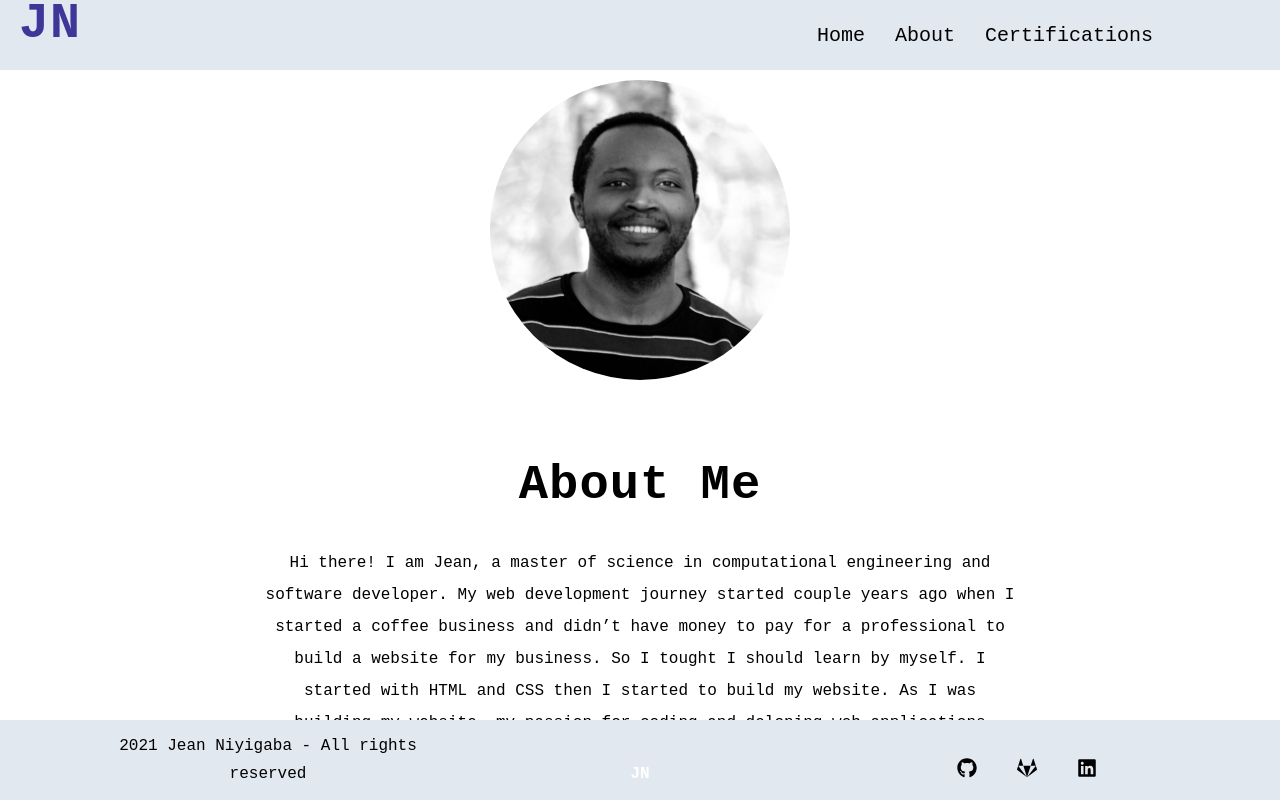
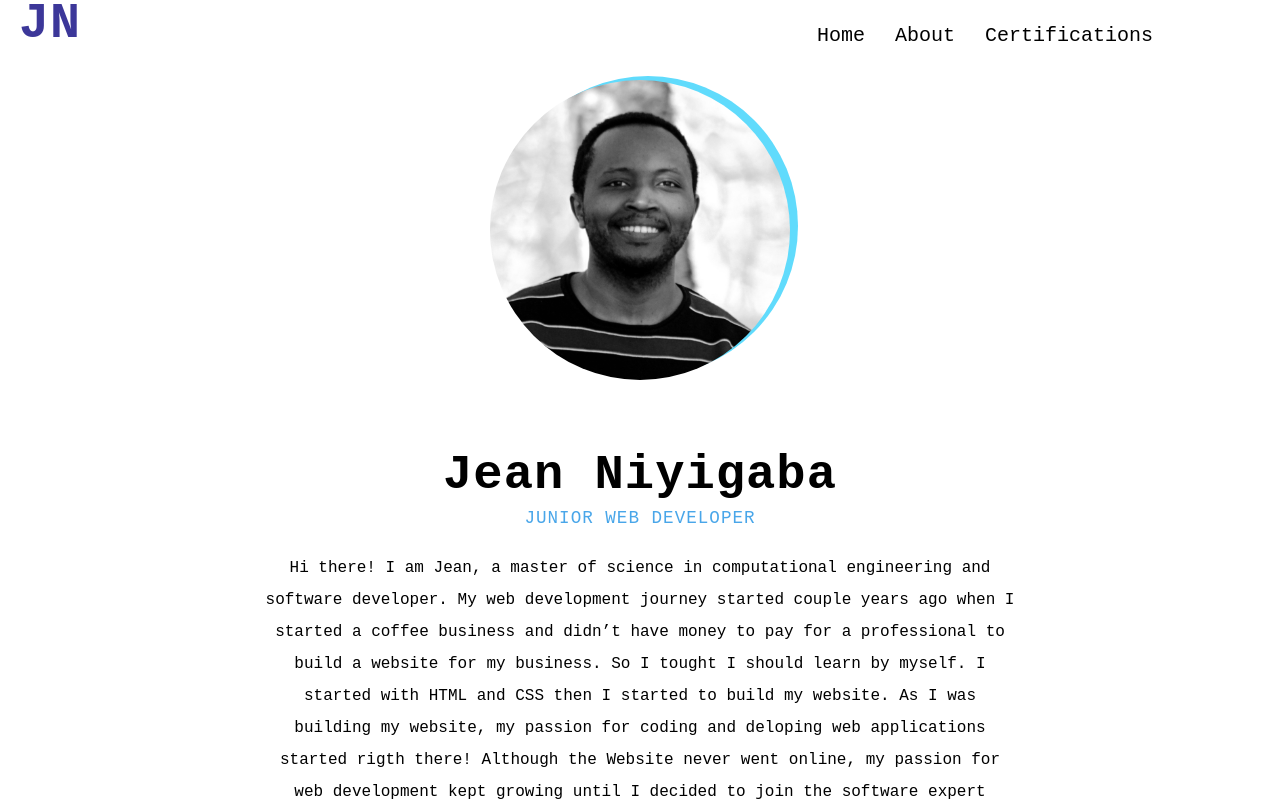
Before and after one commit to Jean198/jean-portfolio-react, a React (Create React App) app: page /about in a window 1280 px wide. Shown: the top 801 px of the page. Built offline with nearby package versions, Linux system fonts and the light colour scheme.

Commit message:
changed the styles

```diff
--- a/src/Components/Footer/Footer.scss
+++ b/src/Components/Footer/Footer.scss
@@ -1,11 +1,11 @@
 .footer{
     margin: 0 auto;
-    position: fixed;
+
     bottom: 0px;
     width: 100%;
     text-align: center;
     padding:12px 20px;
-    background-color:#E2E8F0;
+    /*background-color:#E2E8F0;*/
 
 }
 
--- a/src/Components/NavigationBar/NavigationBar.scss
+++ b/src/Components/NavigationBar/NavigationBar.scss
@@ -4,7 +4,7 @@
     display: flex;
     justify-content: space-between;
 
-    background-color: #E2E8F0;
+
 
 
 
--- a/src/Components/Pages/About/About.js
+++ b/src/Components/Pages/About/About.js
@@ -10,7 +10,8 @@ export default function About() {
         <img src={jeanPhoto} alt="My profile Pic" />
       </div>
       <div className='About-text-container'>
-        <h1>About Me</h1>
+        <h1>Jean Niyigaba</h1>
+        <h5 className='web-developer'>JUNIOR WEB DEVELOPER</h5>
         <p>
           Hi there!
           I am Jean, a master of science in computational engineering and software developer.
--- a/src/Components/Pages/About/About.scss
+++ b/src/Components/Pages/About/About.scss
@@ -7,14 +7,33 @@
 
     .about-image-container{
 
+        width: 300px;
+        height:auto;
+        border-radius: 50%;
+        position:relative;
 
         img{
-            width:300px;
-            height:auto;
+            width:100%;
+            height:100%;
             border-radius: 50%;
+            display: block;
+            object-fit: cover;
+            position:relative;
         }
 
     }
+
+    .about-image-container::before{
+        content: '';
+      width: 300px;
+      height: 300px;
+      position: absolute;
+      background: #60DBFc;
+
+      top: -0.25rem;
+      right: -0.5rem;
+      border-radius: 50%;
+      }
 
     .About-text-container{
 
@@ -25,7 +44,7 @@
 
         h1{
 
-            margin-bottom: 30px;
+            margin-bottom: 0px;
         }
 
         p{
@@ -36,5 +55,10 @@
         @media screen and (max-width: 768px){
             width:95%;
           }
+
+          .web-developer{
+            color: #49A6E9;
+            font-weight: 200;
+          }
     }
 }
--- a/src/Components/Pages/Home/Home.scss
+++ b/src/Components/Pages/Home/Home.scss
@@ -13,15 +13,33 @@
 
     margin: 2rem 0rem 2rem 0rem;
     text-align: center;
-    width:400px;
-    height:450px;
+    width:300px;
+    height:auto;
+
+    border-radius: 50%;
+    position: relative;
 
   }
 
+  .profile-image-container::before{
+    content: '';
+  width: 100%;
+  height: 100%;
+  background: #60DBFC;
+  position: absolute;
+  top: -0.5rem;
+  right: 1rem;
+  border-radius: 50%;
+  }
+
   img{
-    width:300px;
-    height:auto;
-    border-radius: 50%;
+  width: 100%;
+  display: block;
+  height: 100%;
+  object-fit: cover;
+  border-radius: 50%;
+  position: relative;
+
 
   }
 
--- a/src/index.scss
+++ b/src/index.scss
@@ -113,25 +113,3 @@ h5{
   background:  #3c3799;
   box-shadow: 0 4px 6px -1px rgba(0, 0, 0, 0.1);
 }
-
-
-.projects-btn{
-
-  display: inline-block;
-  background-color:  #3c3799;
-  border: 2px solid #3c3799;
-  color: white;
-  font-weight: 500;
-  text-transform: uppercase;
-  padding: 0.75rem 1.25rem;
-  box-shadow: 0 1px 3px 0 rgba(0, 0, 0, 0.1), 0 1px 2px 0 rgba(0, 0, 0, 0.06);
-  animation: bounce 2s infinite;
-  margin-top: 2rem;
-
-}
-
-.projects-btn:hover {
-  background: transparent;
-  box-shadow: 0 1px 3px 0 rgba(0, 0, 0, 0.1), 0 1px 2px 0 rgba(0, 0, 0, 0.06);
-  color: #3c3799;
-}
```
